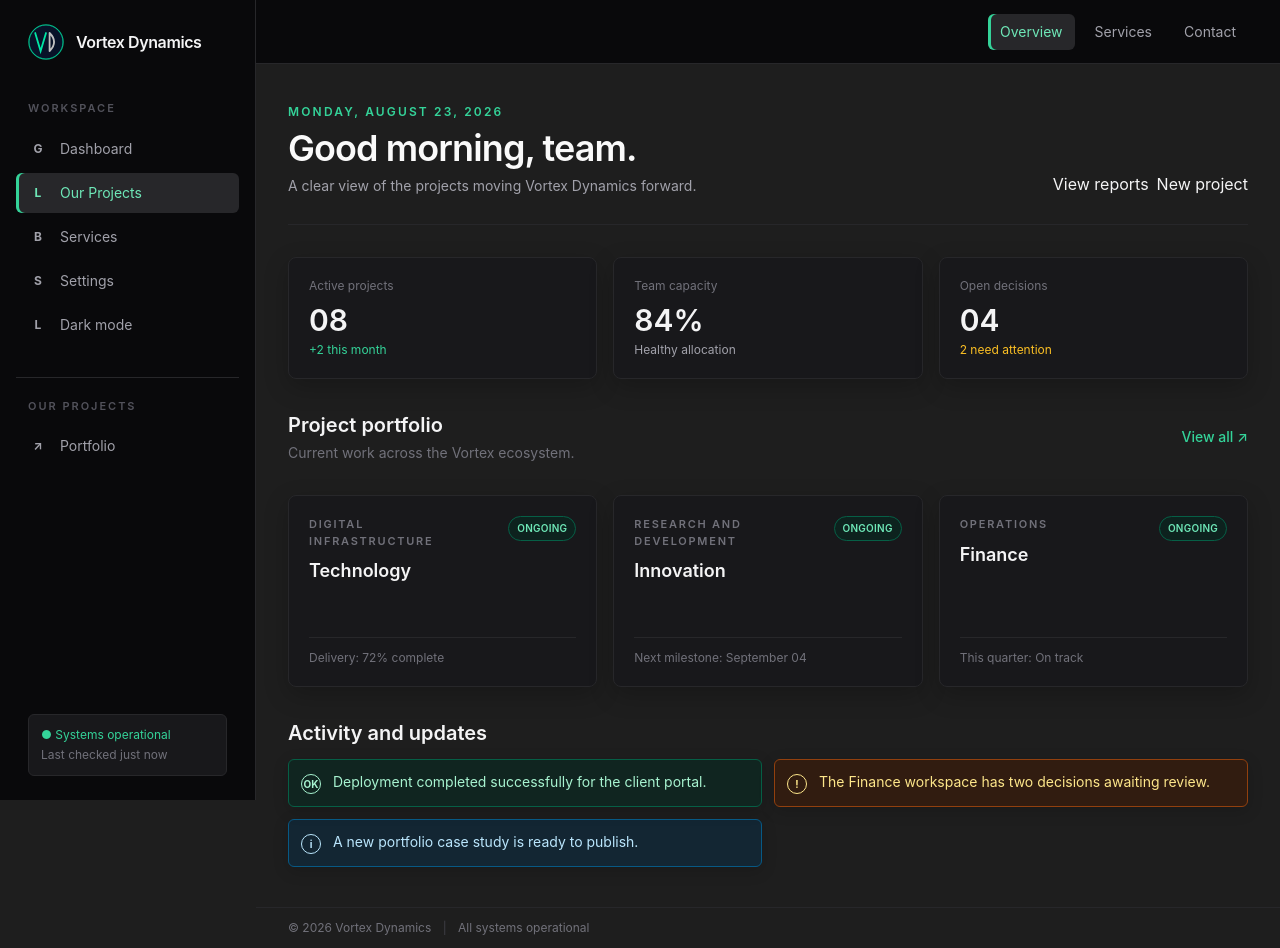
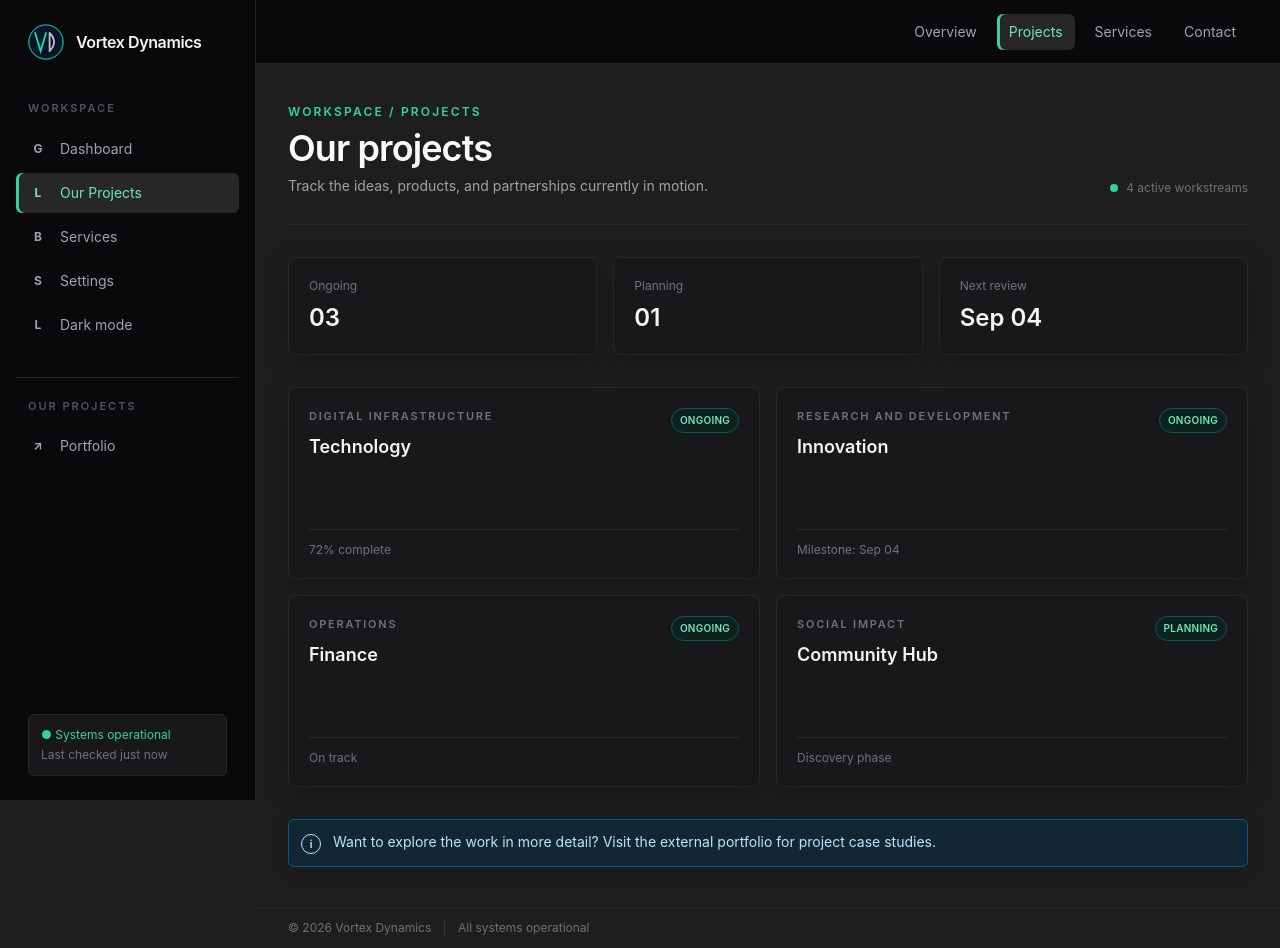
Before and after one commit to grok369-nexus/vortex-labs, a React (Vite) app in the folder my-app/: page /projects in a window 1280 px wide. Built offline with nearby package versions, Linux system fonts and the light colour scheme.

Commit message:
display issues fixed

```diff
--- a/my-app/src/App.jsx
+++ b/my-app/src/App.jsx
@@ -3,6 +3,7 @@ import { BrowserRouter as Router, Routes, Route } from "react-router-dom";
 import Navbar from "./components/Navbar";
 import Footer from "./components/Footer";
 import Dashboard from "./pages/Dashboard";
+import ProjectsPage from "./pages/ProjectsPage";
 import AboutPage from "./pages/AboutPage";
 import ContactPage from "./pages/ContactPage";
 
@@ -14,7 +15,7 @@ function App() {
         <main className="min-h-[calc(100vh-7rem)] px-5 py-8 lg:ml-64 lg:px-8 lg:py-10">
           <Routes>
             <Route path="/" element={<Dashboard />} />
-            <Route path="/projects" element={<Dashboard />} />
+            <Route path="/projects" element={<ProjectsPage />} />
             <Route path="/about" element={<AboutPage />} />
             <Route path="/contact" element={<ContactPage />} />
             <Route path="/settings" element={<AboutPage />} />
--- a/my-app/src/components/Navbar.jsx
+++ b/my-app/src/components/Navbar.jsx
@@ -33,7 +33,7 @@ export default function Navbar() {
         <p className="mb-3 px-3 text-[11px] font-semibold uppercase tracking-[0.18em] text-zinc-600">Workspace</p>
         <nav className="space-y-1">
           {navItems.map((item) => (
-            <NavLink key={item.label} to={item.to} className={({ isActive }) => `sidebar-nav ${isActive ? "sidebar-nav-active" : ""}`}>
+            <NavLink end={item.to === "/"} key={item.label} to={item.to} className={({ isActive }) => `sidebar-nav ${isActive ? "sidebar-nav-active" : ""}`}>
               <span className="w-5 text-center text-xs font-bold uppercase">{item.icon.slice(0, 1)}</span>
               {item.label}
             </NavLink>
@@ -61,9 +61,10 @@ export default function Navbar() {
           <span className="font-semibold text-zinc-100">Vortex Dynamics</span>
         </div>
         <nav className="ml-auto flex items-center gap-1 sm:gap-2">
-          <NavLink to="/" className="sidebar-nav-active rounded-md px-3 py-2 text-xs sm:text-sm">Overview</NavLink>
-          <NavLink to="/about" className="rounded-md px-3 py-2 text-xs text-zinc-400 hover:text-zinc-100 sm:text-sm">Services</NavLink>
-          <NavLink to="/contact" className="rounded-md px-3 py-2 text-xs text-zinc-400 hover:text-zinc-100 sm:text-sm">Contact</NavLink>
+          <NavLink end to="/" className={({ isActive }) => `rounded-md px-3 py-2 text-xs sm:text-sm ${isActive ? "sidebar-nav-active" : "text-zinc-400 hover:text-zinc-100"}`}>Overview</NavLink>
+          <NavLink to="/projects" className={({ isActive }) => `rounded-md px-3 py-2 text-xs sm:text-sm ${isActive ? "sidebar-nav-active" : "text-zinc-400 hover:text-zinc-100"}`}>Projects</NavLink>
+          <NavLink to="/about" className={({ isActive }) => `rounded-md px-3 py-2 text-xs sm:text-sm ${isActive ? "sidebar-nav-active" : "text-zinc-400 hover:text-zinc-100"}`}>Services</NavLink>
+          <NavLink to="/contact" className={({ isActive }) => `rounded-md px-3 py-2 text-xs sm:text-sm ${isActive ? "sidebar-nav-active" : "text-zinc-400 hover:text-zinc-100"}`}>Contact</NavLink>
         </nav>
       </header>
     </>
--- a/my-app/src/pages/ContactPage.jsx
+++ b/my-app/src/pages/ContactPage.jsx
@@ -28,7 +28,7 @@ export default function ContactPage() {
     <div className="mx-auto grid max-w-5xl gap-8 lg:grid-cols-[0.8fr_1.2fr]">
       <div><p className="text-xs font-semibold uppercase tracking-[0.18em] text-emerald-400">Contact</p><h1 className="mt-2 text-3xl font-semibold text-zinc-50">Get in touch.</h1><p className="mt-4 text-sm leading-6 text-zinc-400">Have an idea, question, or useful criticism? Send it through and the team will get back to you.</p><div className="mt-8 space-y-2 text-sm text-zinc-400"><p>info@vortexdynamics.com</p><p>Kampala, Uganda</p></div></div>
       <form onSubmit={handleSubmit} className="dashboard-card space-y-5">
-        <input type="hidden" name="access_key" value={import.meta.env.VITE_WEB3FORMS_ACCESS_KEY || ""} />
+        <input type="hidden" name="access_key" value="ae4b7ed6-e2b5-457a-9681-7c64fd3fd6b5" />
         <input type="hidden" name="subject" value="New Vortex Dynamics feedback" />
         <div className="grid gap-5 sm:grid-cols-2">
           <label className="text-sm text-zinc-300">Name<input required name="name" className="mt-2 w-full rounded-md border border-zinc-700 bg-zinc-950 px-3 py-2.5 text-zinc-100 outline-none focus:border-emerald-500" /></label>
--- /dev/null
+++ b/my-app/src/pages/ProjectsPage.jsx
@@ -0,0 +1,58 @@
+import React from "react";
+import Card from "../components/Card";
+import Alert from "../components/Alert";
+
+const projects = [
+  {
+    title: "Technology",
+    category: "Digital infrastructure",
+    description: "Dependable platforms for complex workflows and modern teams.",
+    metric: "72% complete",
+    status: "Ongoing",
+  },
+  {
+    title: "Innovation",
+    category: "Research and development",
+    description: "New ideas moving from early experiments into useful products.",
+    metric: "Milestone: Sep 04",
+    status: "Ongoing",
+  },
+  {
+    title: "Finance",
+    category: "Operations",
+    description: "Financial systems that give teams confidence in every decision.",
+    metric: "On track",
+    status: "Ongoing",
+  },
+  {
+    title: "Community Hub",
+    category: "Social impact",
+    description: "A shared space for resources, collaboration, and local opportunity.",
+    metric: "Discovery phase",
+    status: "Planning",
+  },
+];
+
+export default function ProjectsPage() {
+  return (
+    <div className="mx-auto max-w-7xl">
+      <section className="mb-8 flex flex-col justify-between gap-5 border-b border-zinc-800 pb-7 md:flex-row md:items-end">
+        <div>
+          <p className="mb-2 text-xs font-semibold uppercase tracking-[0.18em] text-emerald-400">Workspace / Projects</p>
+          <h1 className="text-3xl font-semibold tracking-tight text-zinc-50 sm:text-4xl">Our projects</h1>
+          <p className="mt-2 max-w-xl text-sm text-zinc-400">Track the ideas, products, and partnerships currently in motion.</p>
+        </div>
+        <div className="flex items-center gap-2 text-xs text-zinc-500"><span className="h-2 w-2 rounded-full bg-emerald-400" /> 4 active workstreams</div>
+      </section>
+      <section className="mb-8 grid gap-4 sm:grid-cols-3">
+        <div className="dashboard-card"><p className="text-xs text-zinc-500">Ongoing</p><p className="mt-2 text-2xl font-semibold text-zinc-100">03</p></div>
+        <div className="dashboard-card"><p className="text-xs text-zinc-500">Planning</p><p className="mt-2 text-2xl font-semibold text-zinc-100">01</p></div>
+        <div className="dashboard-card"><p className="text-xs text-zinc-500">Next review</p><p className="mt-2 text-2xl font-semibold text-zinc-100">Sep 04</p></div>
+      </section>
+      <section className="grid gap-4 md:grid-cols-2">
+        {projects.map((project) => <Card key={project.title} {...project} />)}
+      </section>
+      <div className="mt-8"><Alert type="info">Want to explore the work in more detail? Visit the external portfolio for project case studies.</Alert></div>
+    </div>
+  );
+}
```
